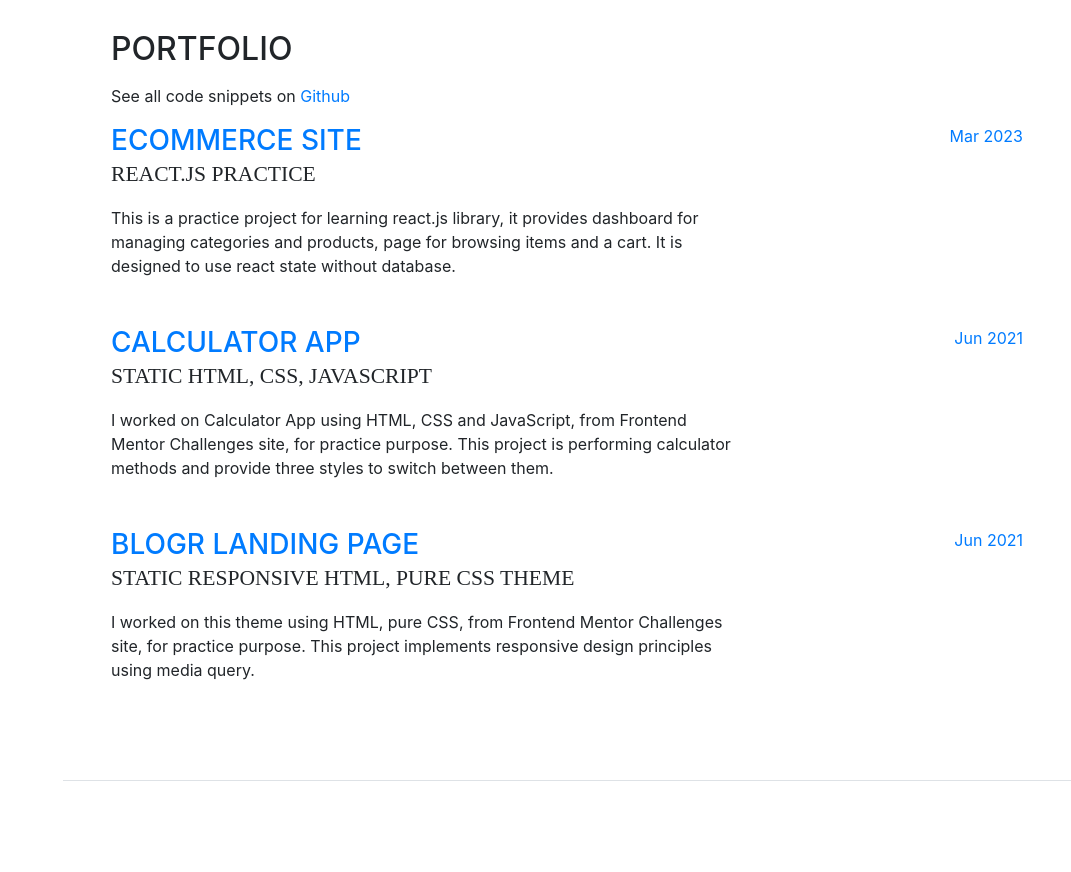
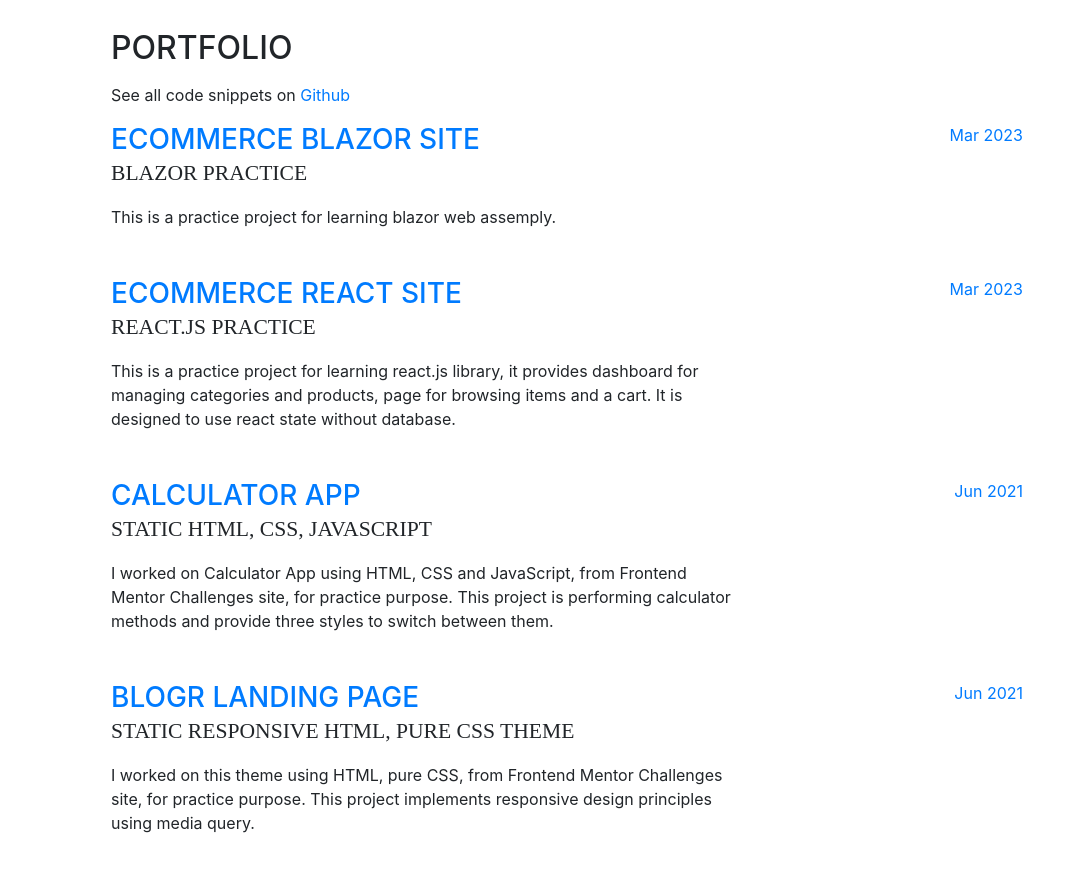
Before and after one commit to BushraDa/bushrada.github.io, a website with bundled scripts: page index.html in a window 1280 px wide. Shown: the part 4980-5852 px from the top of the page, without its empty margins (209-1280 px from the left). Before the commit the page ends 5761 px from the top, so only its background shows below. Built offline with nearby package versions, Linux system fonts and the light colour scheme; a web font is replaced by a local one.

Commit message:
Add Project

```diff
--- a/index.html
+++ b/index.html
@@ -400,8 +400,25 @@
         <div class="resume-item d-flex flex-column flex-md-row mb-5">
           <div class="resume-content mr-auto">
             <h3 class="mb-0">
+              <a target="_blank" href="https://github.com/BushraDa/BlazorECommerce/">
+                ECommerce Blazor Site
+              </a>
+            </h3>
+            <div class="subheading mb-3">Blazor Practice</div>
+            <div>
+              This is a practice project for learning blazor web assemply.
+            </div>
+          </div>
+          <div class="resume-date text-md-right">
+            <span class="text-primary">Mar 2023</span>
+          </div>
+        </div>
+
+        <div class="resume-item d-flex flex-column flex-md-row mb-5">
+          <div class="resume-content mr-auto">
+            <h3 class="mb-0">
               <a target="_blank" href="https://bushrada.somee.com/ReactJsECommerce/">
-                ECommerce Site
+                ECommerce React Site
               </a>
             </h3>
             <div class="subheading mb-3">React.js Practice</div>
```
